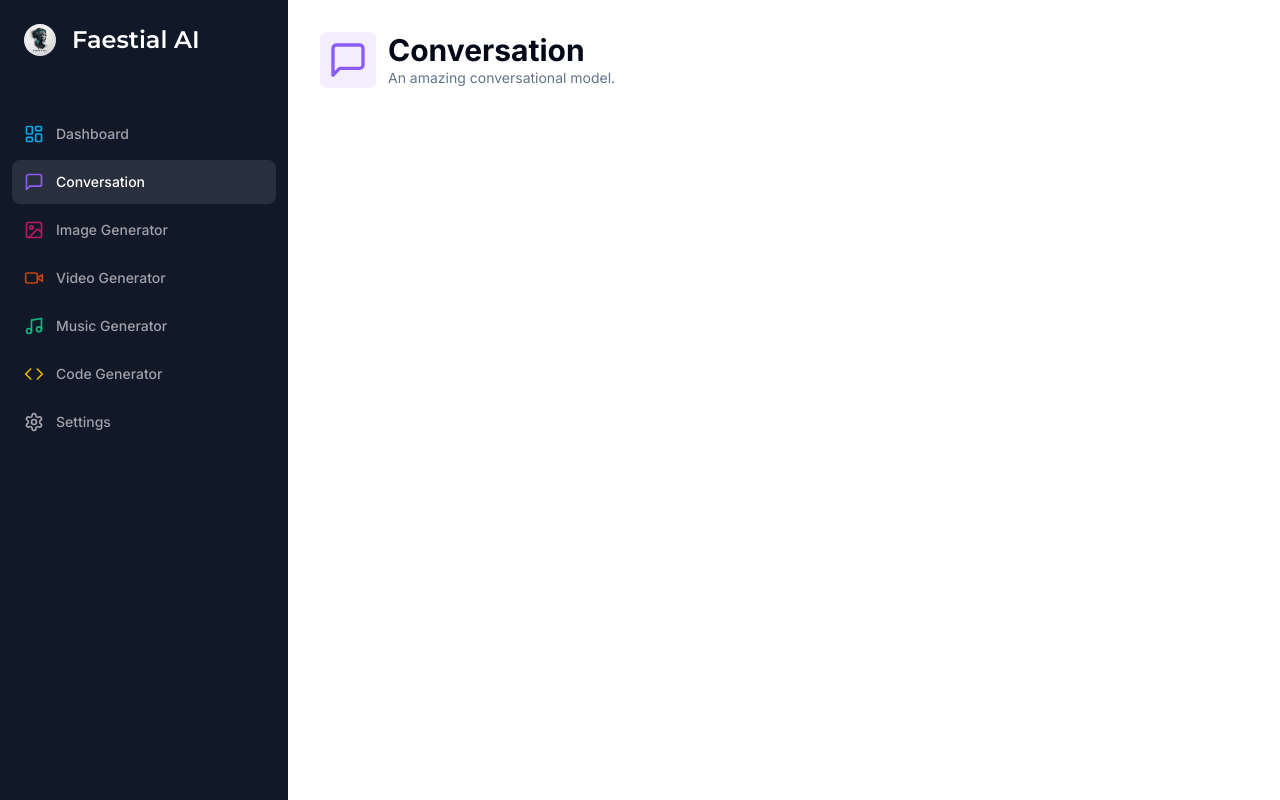
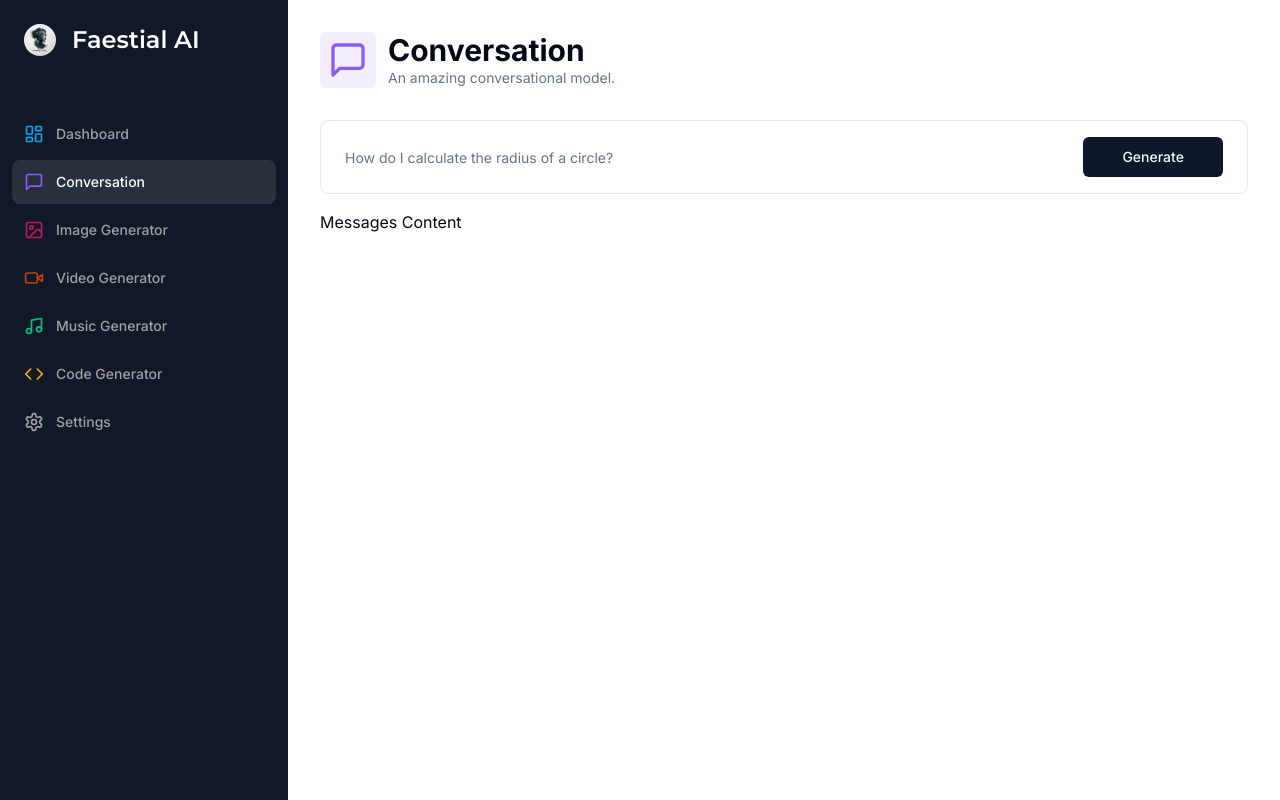
Before and after one commit to FilipiMachado/saas-ai-fullstack, a Next.js app: page /conversation in a window 1280 px wide. Built offline with nearby package versions, Linux system fonts and the light colour scheme.

Commit message:
working on conversation form structure

```diff
--- a/app/(dashboard)/(routes)/conversation/page.tsx
+++ b/app/(dashboard)/(routes)/conversation/page.tsx
@@ -6,6 +6,9 @@ import { useForm } from "react-hook-form";
 import { zodResolver } from "@hookform/resolvers/zod";
 
 import { Heading } from "@/components/heading";
+import { Form, FormControl, FormField, FormItem } from "@/components/ui/form";
+import { Input } from "@/components/ui/input";
+import { Button } from "@/components/ui/button";
 
 import { formSchema } from "./constants";
 
@@ -17,6 +20,12 @@ const ConversationPage = () => {
     },
   });
 
+  const isLoading = form.formState.isSubmitting;
+
+  const onSubmit = async (values: z.infer<typeof formSchema>) => {
+    console.log(values);
+  };
+
   return (
     <div>
       <Heading
@@ -26,7 +35,39 @@ const ConversationPage = () => {
         iconColor="text-violet-500"
         bgColor="bg-violet-500/10"
       />
-      <div className="px-4 lg:px-8"></div>
+      <div className="px-4 lg:px-8">
+        <div>
+          <Form {...form}>
+            <form
+              onSubmit={form.handleSubmit(onSubmit)}
+              className="rounded-lg border w-full p-4 px-3 md:px-6 focus-within:shadow-sm grid grid-cols-12 gap-2"
+            >
+              <FormField
+                name="prompt"
+                render={({ field }) => (
+                  <FormItem className="col-span-12 lg:col-span-10">
+                    <FormControl className="m-0 p-0">
+                      <Input
+                        className="border-0 outline-none focus-visible:ring-0 focus-visible:ring-transparent"
+                        disabled={isLoading}
+                        placeholder="How do I calculate the radius of a circle?"
+                        {...field}
+                      />
+                    </FormControl>
+                  </FormItem>
+                )}
+              />
+              <Button
+                className="col-span-12 lg:col-span-2 w-full"
+                disabled={isLoading}
+              >
+                Generate
+              </Button>
+            </form>
+          </Form>
+        </div>
+        <div className="space-y-4 mt-4">Messages Content</div>
+      </div>
     </div>
   );
 };
--- /dev/null
+++ b/components/ui/input.tsx
@@ -0,0 +1,25 @@
+import * as React from "react"
+
+import { cn } from "@/lib/utils"
+
+export interface InputProps
+  extends React.InputHTMLAttributes<HTMLInputElement> {}
+
+const Input = React.forwardRef<HTMLInputElement, InputProps>(
+  ({ className, type, ...props }, ref) => {
+    return (
+      <input
+        type={type}
+        className={cn(
+          "flex h-10 w-full rounded-md border border-input bg-background px-3 py-2 text-sm ring-offset-background file:border-0 file:bg-transparent file:text-sm file:font-medium placeholder:text-muted-foreground focus-visible:outline-none focus-visible:ring-2 focus-visible:ring-ring focus-visible:ring-offset-2 disabled:cursor-not-allowed disabled:opacity-50",
+          className
+        )}
+        ref={ref}
+        {...props}
+      />
+    )
+  }
+)
+Input.displayName = "Input"
+
+export { Input }
```
